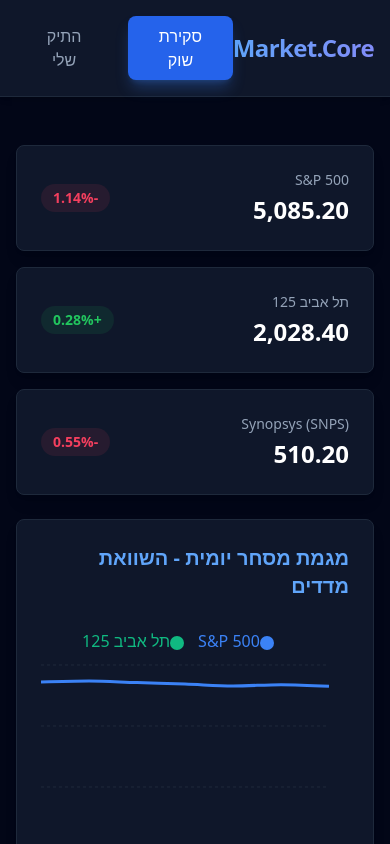
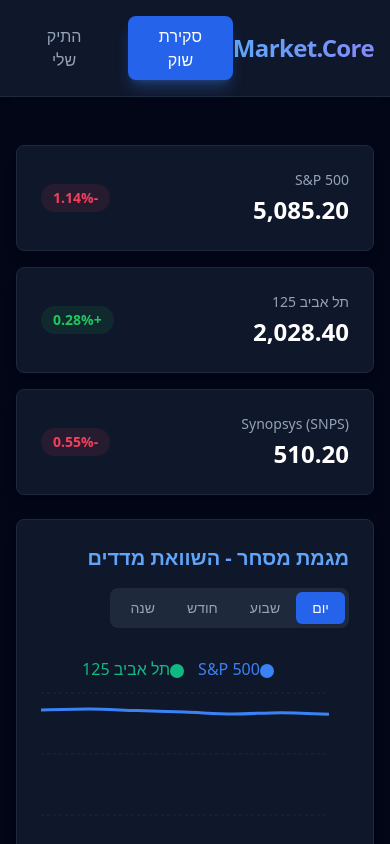
Before and after one commit to DanV-Codes/market-dashboard, a React (Create React App) app: page / in a window 390 px wide. Shown: the top 844 px of the page. Built offline with nearby package versions, Linux system fonts and the light colour scheme.

Commit message:
pre-styling backup: working tabs and basic market chart

```diff
--- a/src/components/MarketOverview.js
+++ b/src/components/MarketOverview.js
@@ -1,19 +1,42 @@
-import React from 'react';
-// ייבוא רכיבי הגרף של Recharts למסך השוק
+import React, { useState } from 'react';
 import { LineChart, Line, XAxis, YAxis, CartesianGrid, Tooltip, ResponsiveContainer, Legend } from 'recharts';
 
-// 1. נתוני "סימולציה" לגרף המגמה היומי של המדדים
-const dailyMarketTrend = [
+// --- חבילות הנתונים השונות שלנו (Market Data Simulation) ---
+
+const data1D = [
   { time: '10:00', sp500: 5150, ta125: 2010 },
   { time: '11:00', sp500: 5165, ta125: 2015 },
   { time: '12:00', sp500: 5140, ta125: 2020 },
   { time: '13:00', sp500: 5120, ta125: 2018 },
   { time: '14:00', sp500: 5090, ta125: 2025 },
   { time: '15:00', sp500: 5110, ta125: 2030 },
-  { time: '16:00', sp500: 5085, ta125: 2028 }, // S&P בירידה, ת"א בעלייה מתונה
+  { time: '16:00', sp500: 5085, ta125: 2028 },
 ];
 
-// 2. כרטיסיות המידע למדדים המרכזיים
+const data1W = [
+  { time: 'יום א׳', sp500: 5020, ta125: 1980 },
+  { time: 'יום ב׳', sp500: 5050, ta125: 1995 },
+  { time: 'יום ג׳', sp500: 5090, ta125: 2010 },
+  { time: 'יום ד׳', sp500: 5120, ta125: 2005 },
+  { time: 'יום ה׳', sp500: 5085, ta125: 2028 },
+];
+
+const data1M = [
+  { time: 'שבוע 1', sp500: 4800, ta125: 1900 },
+  { time: 'שבוע 2', sp500: 4950, ta125: 1950 },
+  { time: 'שבוע 3', sp500: 4900, ta125: 1980 },
+  { time: 'שבוע 4', sp500: 5085, ta125: 2028 },
+];
+
+const data1Y = [
+  { time: 'ינו׳', sp500: 4100, ta125: 1700 },
+  { time: 'אפר׳', sp500: 4400, ta125: 1850 },
+  { time: 'יול׳', sp500: 4600, ta125: 1800 },
+  { time: 'אוק׳', sp500: 4300, ta125: 1750 },
+  { time: 'היום', sp500: 5085, ta125: 2028 },
+];
+
+// כרטיסיות המידע למדדים המרכזיים
 const marketIndices = [
   { name: "S&P 500", value: "5,085.20", change: "-1.14%", isPositive: false },
   { name: "תל אביב 125", value: "2,028.40", change: "+0.28%", isPositive: true },
@@ -21,6 +44,27 @@
 ];
 
 const MarketOverview = () => {
+  // הזיכרון של הרכיב: איזה טווח זמן נבחר כרגע? (ברירת מחדל: 1D)
+  const [timeRange, setTimeRange] = useState('1D');
+
+  // פונקציה חכמה שמחליטה אילו נתונים להחזיר לגרף לפי טווח הזמן שנבחר
+  const getChartData = () => {
+    switch (timeRange) {
+      case '1W': return data1W;
+      case '1M': return data1M;
+      case '1Y': return data1Y;
+      default: return data1D; // ה-1D שלנו
+    }
+  };
+
+  // רשימת הכפתורים שנייצר
+  const timeButtons = [
+    { id: '1D', label: 'יום' },
+    { id: '1W', label: 'שבוע' },
+    { id: '1M', label: 'חודש' },
+    { id: '1Y', label: 'שנה' }
+  ];
+
   return (
     <div className="space-y-6">
 
@@ -41,25 +85,43 @@
 
       {/* אזור הגרף המרכזי */}
       <div className="p-6 bg-slate-900 rounded-lg shadow-lg border border-slate-800">
-        <h2 className="text-xl font-bold mb-6 text-blue-400">מגמת מסחר יומית - השוואת מדדים</h2>
+
+        {/* כותרת וכפתורי זמן בראש הגרף */}
+        <div className="flex flex-col sm:flex-row justify-between items-start sm:items-center mb-6 gap-4">
+          <h2 className="text-xl font-bold text-blue-400">מגמת מסחר - השוואת מדדים</h2>
+
+          {/* כפתורי הזמן (Toggle Buttons) */}
+          <div className="flex bg-slate-800 rounded-lg p-1">
+            {timeButtons.map((btn) => (
+              <button
+                key={btn.id}
+                onClick={() => setTimeRange(btn.id)}
+                className={`px-4 py-1.5 rounded-md text-sm font-medium transition-all ${
+                  timeRange === btn.id
+                    ? 'bg-blue-600 text-white shadow-sm' // עיצוב לכפתור פעיל
+                    : 'text-slate-400 hover:text-white hover:bg-slate-700' // עיצוב לכפתור כבוי
+                }`}
+              >
+                {btn.label}
+              </button>
+            ))}
+          </div>
+        </div>
+
+        {/* ציור הגרף עצמו (מקבל את הנתונים מהפונקציה) */}
         <div className="h-80 w-full">
           <ResponsiveContainer width="100%" height="100%">
-            <LineChart data={dailyMarketTrend} margin={{ top: 5, right: 20, bottom: 5, left: 0 }}>
-              {/* רשת רקע עדינה */}
+            <LineChart data={getChartData()} margin={{ top: 5, right: 20, bottom: 5, left: 0 }}>
               <CartesianGrid strokeDasharray="3 3" stroke="#1e293b" vertical={false} />
-              {/* ציר זמן תחתון */}
               <XAxis dataKey="time" stroke="#64748b" tick={{ fill: '#64748b' }} />
-              {/* ציר מספרים שמאלי (מוסתר חלקית כדי לשמור על מראה נקי) */}
               <YAxis domain={['auto', 'auto']} stroke="#64748b" tick={{ fill: '#64748b' }} hide />
-              {/* חלונית פרטים במעבר עכבר */}
               <Tooltip
                 contentStyle={{ backgroundColor: '#0f172a', borderColor: '#1e293b', borderRadius: '8px', color: '#fff' }}
                 itemStyle={{ fontWeight: 'bold' }}
               />
               <Legend verticalAlign="top" height={36} iconType="circle" />
-              {/* הקווים עצמם */}
-              <Line type="monotone" dataKey="sp500" name="S&P 500" stroke="#3b82f6" strokeWidth={3} dot={false} />
-              <Line type="monotone" dataKey="ta125" name="תל אביב 125" stroke="#10b981" strokeWidth={3} dot={false} />
+              <Line type="monotone" dataKey="sp500" name="S&P 500" stroke="#3b82f6" strokeWidth={3} dot={false} activeDot={{ r: 6 }} />
+              <Line type="monotone" dataKey="ta125" name="תל אביב 125" stroke="#10b981" strokeWidth={3} dot={false} activeDot={{ r: 6 }} />
             </LineChart>
           </ResponsiveContainer>
         </div>
```
